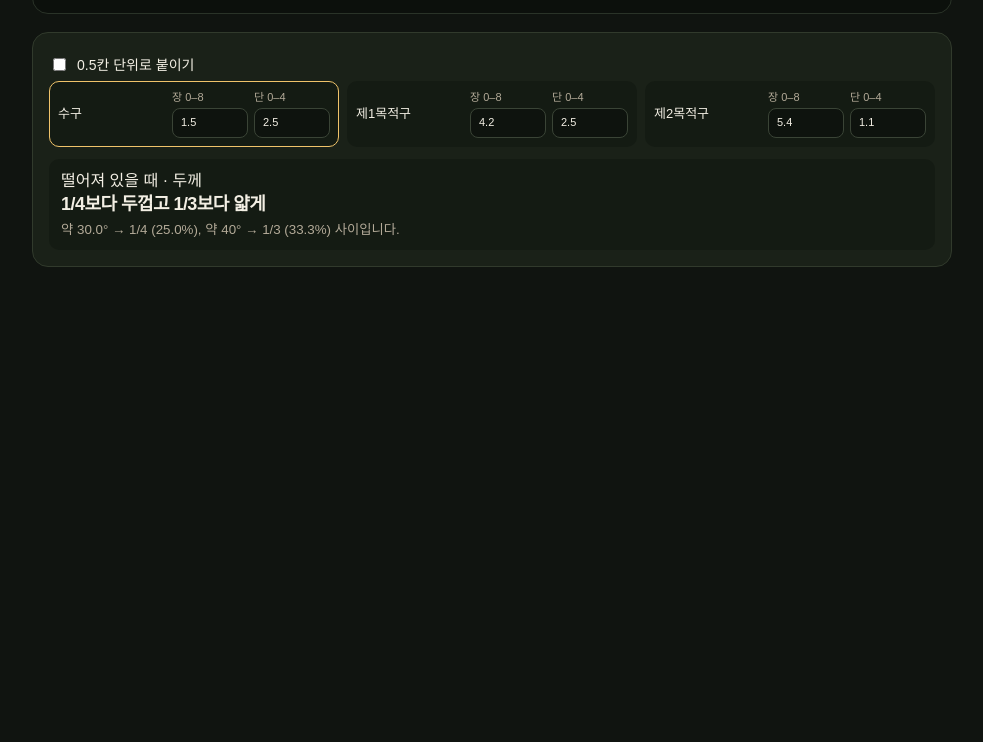
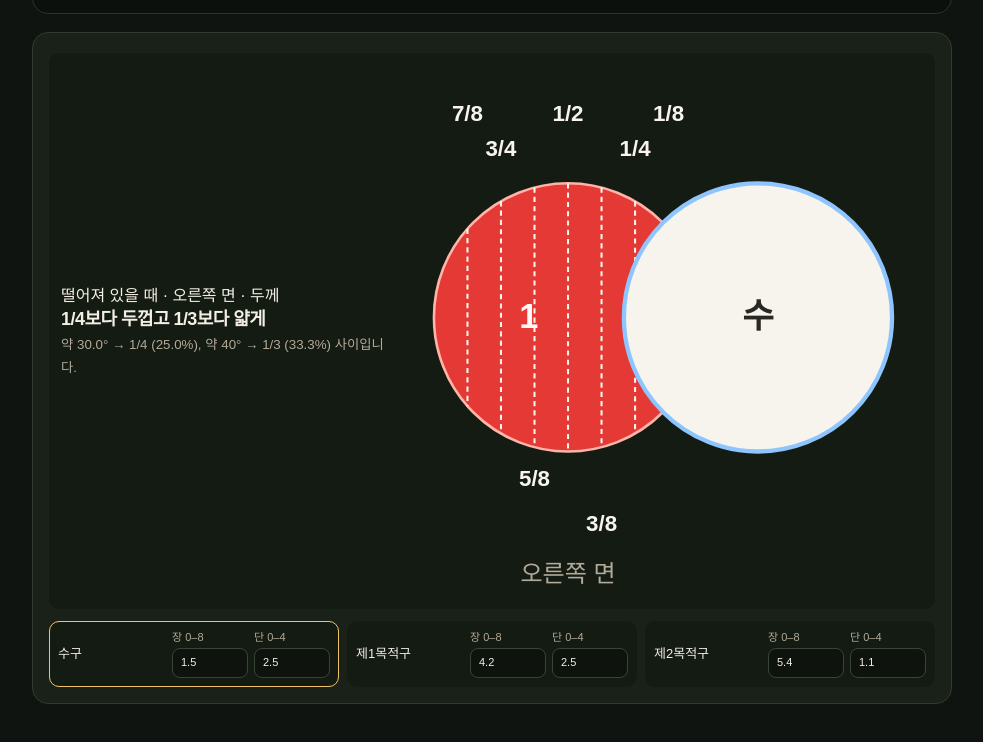
Before and after one commit to zecsky/billiard-4ball-angle, a plain HTML site: page index.html in a window 1280 px wide. Shown: the part 917-1659 px from the top of the page, without its empty margins (42-1025 px from the left). Before the commit the page ends 1224 px from the top, so only its background shows below. Drawn offline with Linux system fonts and the light colour scheme.

Commit message:
두께에 맞춰 수구가 제1목적구에 닿는 면을 그림으로 보여 준다.
Co-authored-by: Cursor <cursoragent@cursor.com>

```diff
--- a/index.html
+++ b/index.html
@@ -66,8 +66,8 @@
     border-radius: 10px;
   }
   legend { padding: 0 6px; color: var(--muted); font-size: 13px; }
-  fieldset label, .check { display: flex; gap: 8px; align-items: flex-start; margin: 6px 0; font-size: 14px; }
-  .balls { display: grid; grid-template-columns: repeat(3, minmax(0, 1fr)); gap: 8px; margin-bottom: 12px; }
+  fieldset label { display: flex; gap: 8px; align-items: flex-start; margin: 6px 0; font-size: 14px; }
+  .balls { display: grid; grid-template-columns: repeat(3, minmax(0, 1fr)); gap: 8px; margin-top: 12px; }
   .ball-row {
     display: grid;
     grid-template-columns: 108px 1fr 1fr;
@@ -111,6 +111,10 @@
   .meta { grid-column: 1 / -1; margin: 0; color: var(--muted); font-size: 13px; }
   .sums { display: grid; gap: 8px; margin-top: 4px; }
   .sum {
+    display: grid;
+    grid-template-columns: minmax(180px, 1fr) minmax(280px, 520px);
+    gap: 8px 18px;
+    align-items: center;
     background: #141b13;
     border-radius: 10px;
     padding: 10px 12px;
@@ -123,6 +127,7 @@
     letter-spacing: -0.03em;
   }
   .sum b.long { font-size: 18px; }
+  .hit-fig { width: 100%; height: auto; display: block; }
   .tips {
     margin-top: 12px;
     padding: 12px;
@@ -168,6 +173,7 @@
     h1 { font-size: 22px; }
     .balls { grid-template-columns: 1fr; }
     .ball-row { grid-template-columns: 72px 1fr 1fr; }
+    .sum { grid-template-columns: 1fr; }
   }
 </style>
 </head>
@@ -189,9 +195,8 @@
     <svg id="table" viewBox="0 0 920 500" role="img" aria-label="당구대. 수구와 목적구를 옮기면 점선 수구, 선분, 각도가 다시 그려집니다."></svg>
   </div>
   <aside class="panel">
-    <label class="check"><input type="checkbox" id="snap"> 0.5칸 단위로 붙이기</label>
+    <div id="readout" aria-live="polite"></div>
     <div class="balls" id="ball-fields"></div>
-    <div id="readout" aria-live="polite"></div>
   </aside>
 </main>
 <script>
@@ -212,7 +217,6 @@ const state = {
   b2: { ...PRESET.one.b2 },
   ghost: null,
   axis: "long",
-  snap: false,
   selected: "cue"
 };
 
@@ -248,12 +252,7 @@ function clamp(p) {
 }
 
 function place(p) {
-  const c = clamp(p);
-  if (!state.snap) return c;
-  return clamp({
-    x: Math.round(c.x * 2) / 2,
-    y: Math.round(c.y * 2) / 2
-  });
+  return clamp(p);
 }
 
 function toSvg(p) {
@@ -717,6 +716,82 @@ function separationMark() {
   `;
 }
 
+function rowFrac(row) {
+  const parts = row.value.split("/");
+  return Number(parts[0]) / Number(parts[1]);
+}
+
+function thicknessFrac(hit) {
+  if (!hit || !hit.rows.length) return null;
+  const a = rowFrac(hit.rows[0]);
+  if (hit.rows.length === 1) {
+    if (hit.value.includes("얇게")) return Math.max(0.04, a * 0.55);
+    if (hit.value.includes("두껍게")) return Math.min(0.96, a + (1 - a) * 0.45);
+    return a;
+  }
+  return (a + rowFrac(hit.rows[1])) / 2;
+}
+
+// 수구에서 제1목적구를 볼 때, 점선 수구가 있는 쪽이 맞는 면이다.
+function hitSide() {
+  if (!state.ghost) return null;
+  const dx = state.b1.x - state.cue.x;
+  const dy = state.b1.y - state.cue.y;
+  const gx = state.ghost.x - state.b1.x;
+  const gy = state.ghost.y - state.b1.y;
+  const side = gx * dy - gy * dx;
+  if (Math.abs(side) < 1e-6) return null;
+  return side > 0 ? "right" : "left";
+}
+
+function thicknessFigure(frac, side) {
+  if (frac == null || !side) return "";
+  const R = 78;
+  const cx = 250;
+  const cy = 148;
+  const right = side === "right";
+  const names = right
+    ? ["7/8", "3/4", "5/8", "1/2", "3/8", "1/4", "1/8"]
+    : ["1/8", "1/4", "3/8", "1/2", "5/8", "3/4", "7/8"];
+  const labelY = {
+    "7/8": cy - R - 36,
+    "1/2": cy - R - 36,
+    "1/8": cy - R - 36,
+    "3/4": cy - R - 16,
+    "1/4": cy - R - 16,
+    "5/8": cy + R + 20,
+    "3/8": cy + R + 46
+  };
+  let lines = "";
+  for (let i = 1; i <= 7; i++) {
+    const x = cx - R + i * (R / 4);
+    const dx = x - cx;
+    const dy = Math.sqrt(Math.max(0, R * R - dx * dx));
+    const name = names[i - 1];
+    const on = Math.abs(Number(name.split("/")[0]) / Number(name.split("/")[1]) - frac) < 0.02;
+    const color = on ? "#f0c36a" : "#f7f4ee";
+    lines += `<line x1="${x}" y1="${cy - dy}" x2="${x}" y2="${cy + dy}" stroke="${color}" stroke-width="${on ? 2 : 1.2}" stroke-dasharray="3 2.4"/>`;
+    lines += `<text x="${x}" y="${labelY[name]}" text-anchor="middle" fill="${color}" font-size="13" font-weight="700">${name}</text>`;
+  }
+  const edge = cx + (right ? 1 : -1) * R * (1 - 2 * frac);
+  const cueCx = edge + (right ? R : -R);
+  const markX = right ? ((cx - R) + edge) / 2 : (edge + (cx + R)) / 2;
+  const sideLabel = right ? "오른쪽 면" : "왼쪽 면";
+  const pad = 18;
+  const left = Math.min(cx, cueCx) - R - pad;
+  const rightEdge = Math.max(cx, cueCx) + R + pad;
+  return `
+    <svg class="hit-fig" viewBox="${left} 0 ${rightEdge - left} 312" role="img" aria-hidden="true" font-family="Malgun Gothic, Apple SD Gothic Neo, sans-serif">
+      <circle cx="${cx}" cy="${cy}" r="${R}" fill="#e53935" stroke="#ffb4a8" stroke-width="1.5"/>
+      ${lines}
+      <text x="${markX}" y="${cy + 6}" text-anchor="middle" fill="#fff8f6" font-size="20" font-weight="700">1</text>
+      <circle cx="${cueCx}" cy="${cy}" r="${R}" fill="#f7f4ee" stroke="#8ec5ff" stroke-width="2.5"/>
+      <text x="${cueCx}" y="${cy + 6}" text-anchor="middle" fill="#2a2824" font-size="20" font-weight="700">수</text>
+      <text x="${cx}" y="302" text-anchor="middle" fill="#b3aa98" font-size="14">${sideLabel}</text>
+    </svg>
+  `;
+}
+
 function renderReadout() {
   const cuePair = gap(state.cue, state.b1);
   const redPair = gap(state.b1, state.b2);
@@ -730,12 +805,18 @@ function renderReadout() {
     ["수구와 제2목적구", state.cue, state.b2]
   ].filter(([, a, b]) => Math.hypot(a.x - b.x, a.y - b.y) < 61.5 / 355);
 
+  const side = hitSide();
+  const frac = thicknessFrac(hit);
+  const sideName = side === "right" ? "오른쪽 면" : side === "left" ? "왼쪽 면" : "";
   readout.innerHTML = `
     <div class="sums">
       <div class="sum">
-        <span>${close ? "가까울 때" : "떨어져 있을 때"} · 두께</span>
-        <b${hit && hit.value.includes("보다") ? ' class="long"' : ""}>${hit ? hit.value : "—"}</b>
-        <small>${hit ? hit.note : ""}</small>
+        <div class="copy">
+          <span>${close ? "가까울 때" : "떨어져 있을 때"}${sideName ? " · " + sideName : ""} · 두께</span>
+          <b${hit && hit.value.includes("보다") ? ' class="long"' : ""}>${hit ? hit.value : "—"}</b>
+          <small>${hit ? hit.note : ""}</small>
+        </div>
+        ${thicknessFigure(frac, side)}
       </div>
     </div>
     ${overlap.length ? `<p class="warn">${overlap.map((x) => x[0]).join(", ")}이 겹칩니다. 공 지름은 61.5mm로 두었습니다.</p>` : ""}
@@ -790,7 +871,7 @@ svg.addEventListener("pointercancel", endDrag);
 
 window.addEventListener("keydown", (ev) => {
   if (ev.target.closest("input, textarea")) return;
-  const step = ev.shiftKey || state.snap ? 0.5 : 0.1;
+  const step = ev.shiftKey ? 0.5 : 0.1;
   const move = {
     ArrowLeft: [-step, 0],
     ArrowRight: [step, 0],
@@ -841,16 +922,6 @@ document.querySelectorAll('input[name="axis"]').forEach((el) => {
   });
 });
 
-document.getElementById("snap").addEventListener("change", (ev) => {
-  state.snap = ev.target.checked;
-  if (state.snap) {
-    state.cue = place(state.cue);
-    state.b1 = place(state.b1);
-    state.b2 = place(state.b2);
-  }
-  render();
-});
-
 render();
 
 if (location.protocol.startsWith("http") && "serviceWorker" in navigator) {
```
Also changed, not shown: images/그림4.png (added), images/그림5.png (added).
